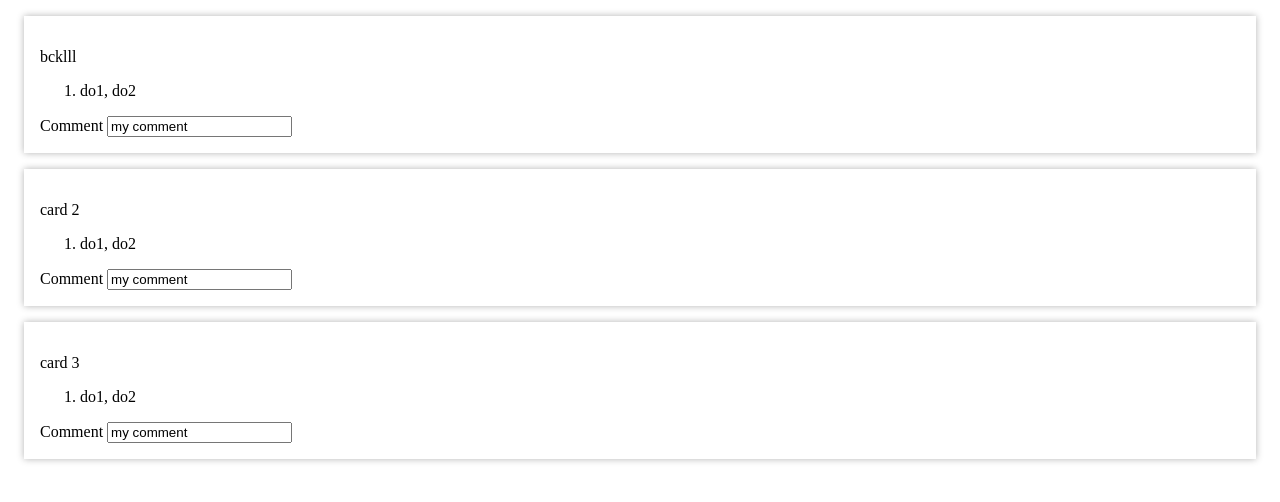
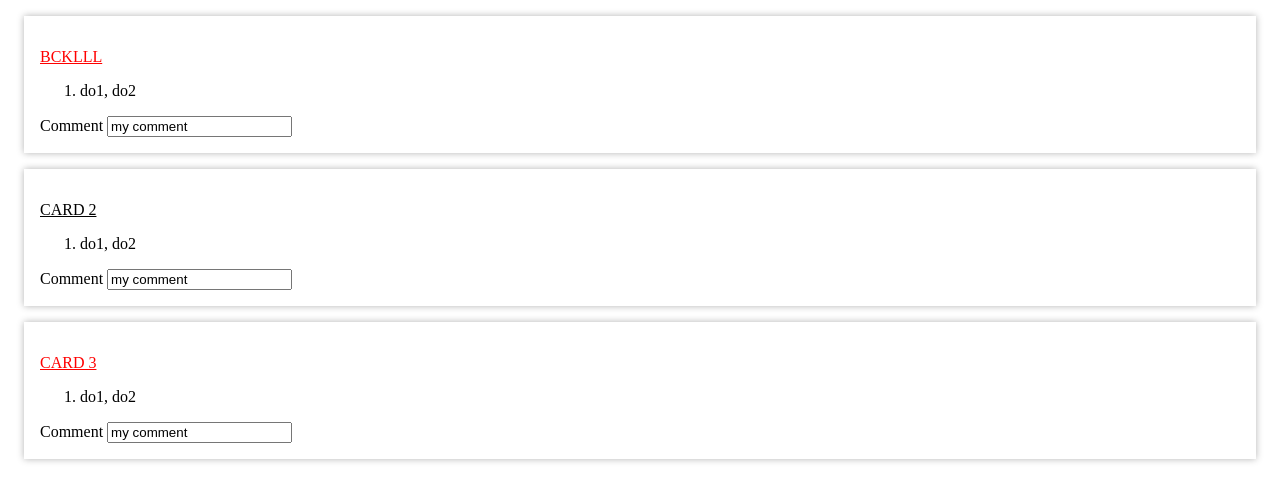
Before and after one commit to CristinaChifor/session14JS24.08.24, a plain HTML site: page index.html in a window 1280 px wide. Drawn offline with Linux system fonts and the light colour scheme.

Commit message:
Adds manipulate the DOM examples

```diff
--- a/script.js
+++ b/script.js
@@ -119,7 +119,8 @@ for (const post of posts) {
 }
 
 body.innerHTML = htmlContent;
-
+// body.textContent= htmlContent;
+// innerText vs textContent
 const allToDos2 = document.querySelector("p");
  console.log(allToDos2);
 
@@ -131,3 +132,44 @@ const allToDos2 = document.querySelector("p");
 
  console.log(allToDos2.innerText);
  console.log(allToDos2.textContent);
+
+ /** getAttribute și setAttribute:
+  * Aceste metode permit accesarea si modificarea atributelor
+  * unui element.
+  */
+
+ const firstInput = document.querySelectorAll("input");
+ console.log(`input: `, firstInput);
+ console.log("....");
+
+ firstInput[0].readOnly = true;
+firstInput[1].setAttribute("readonly", true);
+let firstInputValue = firstInput[0].getAttribute("value");
+console.log("fisrtValue =", firstInputValue);
+
+/** classList:
+ * Aceasta proprietate este utila pentru a lucra cu clasele CSS ale unui element.
+ * Permite adaugarea, eliminarea sau verificarea claselor.
+ */
+
+const allP = document.querySelectorAll("p");
+for (const paragraph of allP) {
+    paragraph.classList.add("red", "underline");
+}
+
+let index = 0;
+for (const paragraph of allP) {
+    if (index % 2 > 0) {
+        paragraph.classList.remove("red");
+    }
+    index++;
+}
+
+/**style:
+ * Aceasta proprietate permite accesarea si modificarea
+ * stilurilor CSS ale unui element.
+ */
+
+for (const paragraph of allP) {
+    paragraph.style.textTransform = "uppercase";
+}
--- a/style.css
+++ b/style.css
@@ -3,3 +3,11 @@
     margin: 1em;
     padding: 1em;
 }
+
+.red {
+    color: red;
+}
+
+.underline {
+    text-decoration: underline;
+}
```
